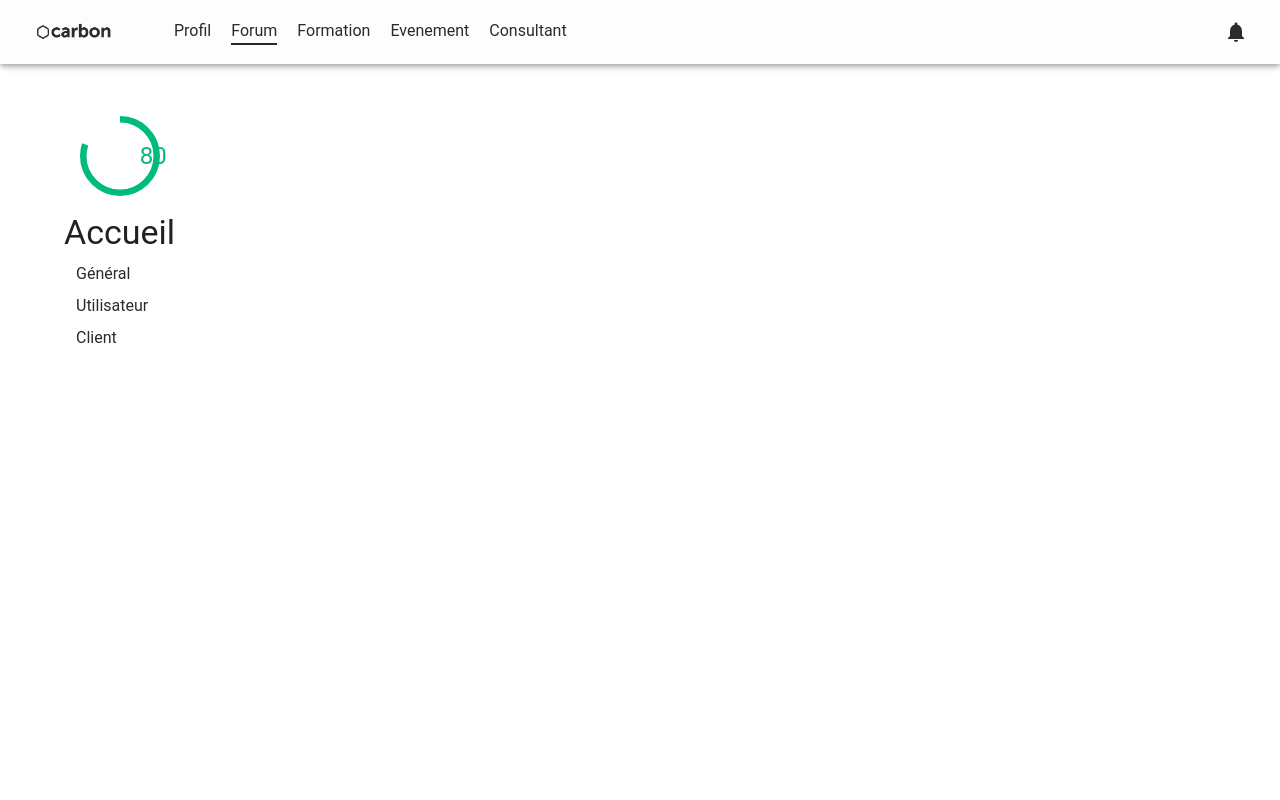
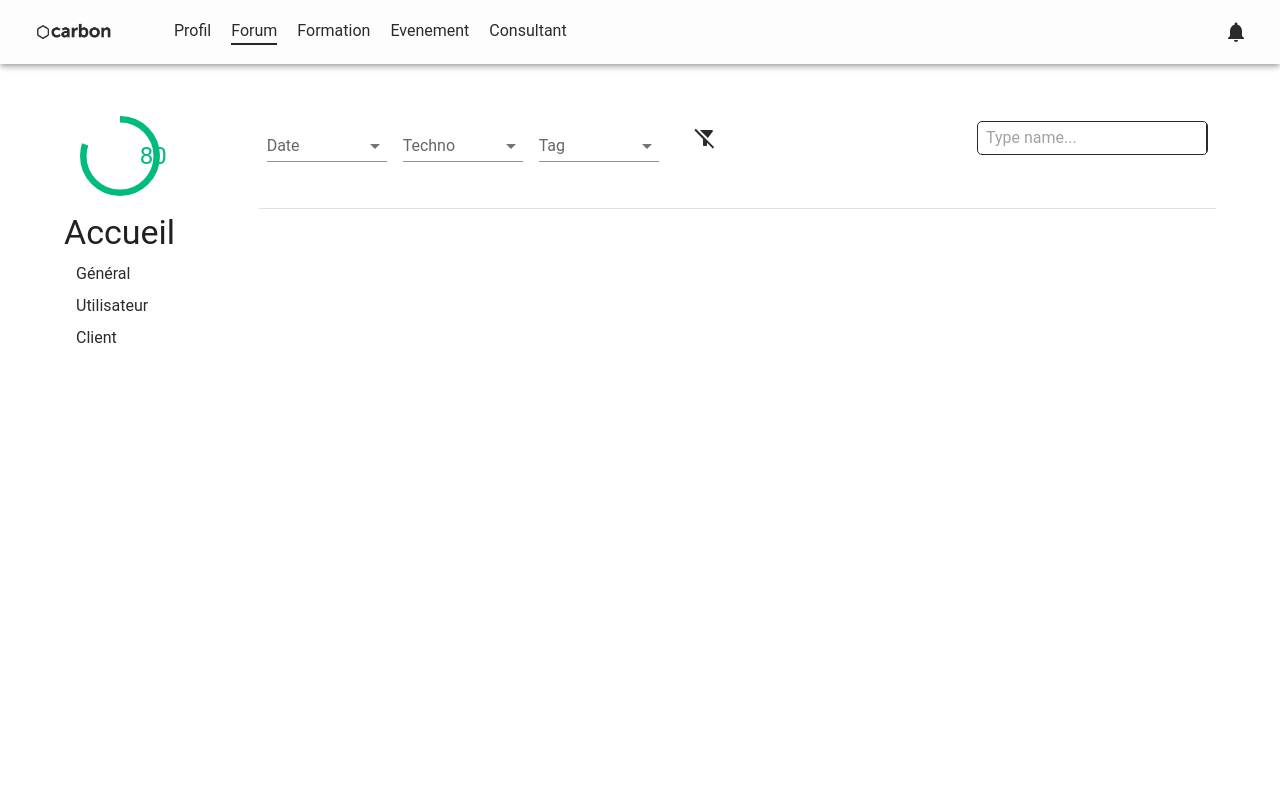
Before and after one commit to Antoine-973/hackathon-carbon, a React (Vite) app in the folder front/: page /forum in a window 1280 px wide. Shown: the top 800 px of the page. Built offline with nearby package versions, Linux system fonts and the light colour scheme.

Commit message:
Filter bar

```diff
--- /dev/null
+++ b/front/src/components/filter/FilterBar.tsx
@@ -0,0 +1,77 @@
+import {Box, Divider, IconButton, InputBase, useTheme} from "@mui/material";
+import Selector from "../Selector.tsx";
+import {SetStateAction} from "react";
+import {FilterAltOff} from "@mui/icons-material";
+
+interface Selector {
+    title: string;
+    value: string;
+    values: string[];
+    handleChange: (event: { target: { value: SetStateAction<undefined>; }; }) => void;
+}
+
+interface FilterBar {
+    selectors: Selector[];
+    resetFilter: () => void;
+    handleSearchChange: (event: { target: { value: SetStateAction<undefined>; }; }) => void;
+}
+
+export default function FilterBar ({selectors, resetFilter, handleSearchChange}: FilterBar) {
+
+    const theme = useTheme() ;
+
+    return (
+        <>
+            <Box sx={{
+                top: '100px',
+                display: 'flex',
+                alignItems: 'center',
+                justifyContent: 'space-between',
+                flexDirection: {xs: 'column', md: 'row'},
+            }}>
+                <Box
+                    display={'flex'}
+                    alignItems={'center'}
+                    flexWrap={'wrap'}
+                    justifyContent={'center'}
+                >
+                    {
+                        selectors.map((selector: Selector) => {
+                            return (
+                                <Selector
+                                    key={selector.title}
+                                    title={selector.title}
+                                    value={selector.value}
+                                    values={selector.values}
+                                    handleChange={(event: { target: { value: SetStateAction<undefined>; }; }) => selector.handleChange(event)}
+                                />
+                            )
+                        })
+                    }
+
+                    <IconButton
+                        onClick={() => {resetFilter()}}
+                        type="button"
+                        sx={{ m: 2,  p: '10px', color: theme.palette.secondary.main }}
+                        aria-label="Clear"
+                    >
+                        <FilterAltOff/>
+                    </IconButton>
+                </Box>
+                <Box
+                    component="form"
+                    sx={{ margin: 1 ,  display: 'flex', alignItems: 'center',  border: '1px solid', borderColor: theme.palette.secondary.main, borderRadius: '5px' }}
+                >
+                    <InputBase
+                        onChange={(event: { target: { value: SetStateAction<undefined>; }; }) => handleSearchChange(event)}
+                        sx={{ ml: 1, flex: 1 }}
+                        placeholder="Type name..."
+                        inputProps={{ 'aria-label': 'search' }}
+                    />
+                    <Divider sx={{ height: 28, borderColor: theme.palette.secondary.main }} orientation="vertical" />
+                </Box>
+            </Box>
+            <Divider sx={{p:2}}/>
+        </>
+    )
+}
--- a/front/src/pages/forum/ForumPage.tsx
+++ b/front/src/pages/forum/ForumPage.tsx
@@ -1,8 +1,33 @@
-import {Container, Grid} from "@mui/material";
+import {Box, Container, Divider, Grid, IconButton, InputBase} from "@mui/material";
 import {useTheme} from "@mui/material/styles";
 import SideNav from "../../components/SideNav/SideNav";
+import Selector from "../../components/Selector.tsx";
+import {SetStateAction} from "react";
+import {FilterAltOff} from "@mui/icons-material";
+import {useState} from "react";
+import FilterBar from "../../components/filter/FilterBar";
 
 export default function () {
+
+    const [date,setDate] = useState('');
+    const [techno,setTechno] = useState('');
+    const [tag,setTag] = useState('');
+    const [search,setSearch] = useState('');
+
+    const handleDateChange = (event: { target: { value: SetStateAction<undefined>; }; }) => {
+        setDate(event.target.value);
+    }
+    const handleTechnoChange = (event: { target: { value: SetStateAction<undefined>; }; }) => {
+        setTechno(event.target.value);
+    }
+    const handleTagChange = (event: { target: { value: SetStateAction<undefined>; }; }) => {
+        setTag(event.target.value);
+    }
+    const handleSearchChange = (event: { target: { value: SetStateAction<undefined>; }; }) => {
+        setSearch(event.target.value);
+    }
+
+
 
     const theme = useTheme() ;
 
@@ -15,7 +40,36 @@ export default function () {
                     {name:'Client', path:'/forum/client/:id'},
                 ]}/>
                 <Grid item xs={10}>
+                    <FilterBar
+                        selectors={[
+                            {
+                                title: 'Date',
+                                value: date,
+                                values: ['Date 1', 'Date 2', 'Date 3'],
+                                handleChange: handleDateChange
+                            },
+                            {
+                                title: 'Techno',
+                                value: techno,
+                                values: ['Techno 1', 'Techno 2', 'Techno 3'],
+                                handleChange: handleTechnoChange
+                            },
+                            {
+                                title: 'Tag',
+                                value: tag,
+                                values: ['Tag 1', 'Tag 2', 'Tag 3'],
+                                handleChange: handleTagChange
+                            }
+                        ]}
+                        resetFilter={() => {
+                            setDate('');
+                            setTechno('');
+                            setTag('');
+                        }}
+                        handleSearchChange={(evt) => {setSearch(evt.target.value)}}
+                    >
 
+                    </FilterBar>
                 </Grid>
             </Grid>
         </Container>
```
